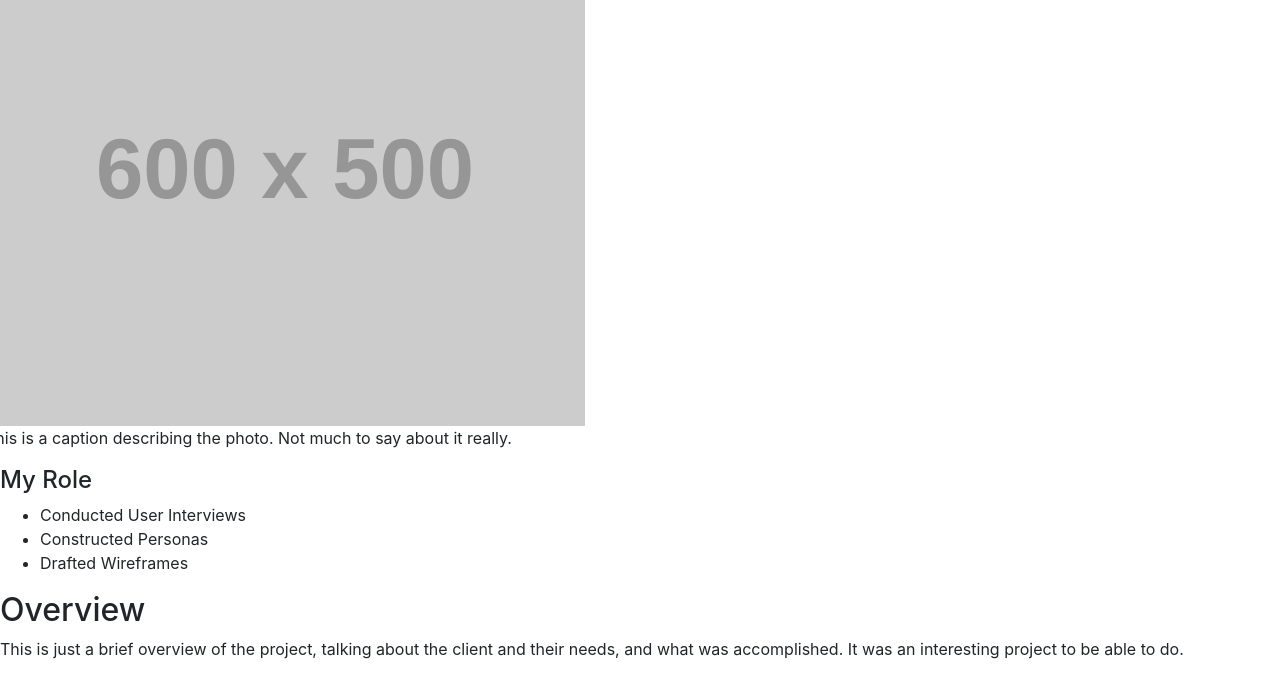
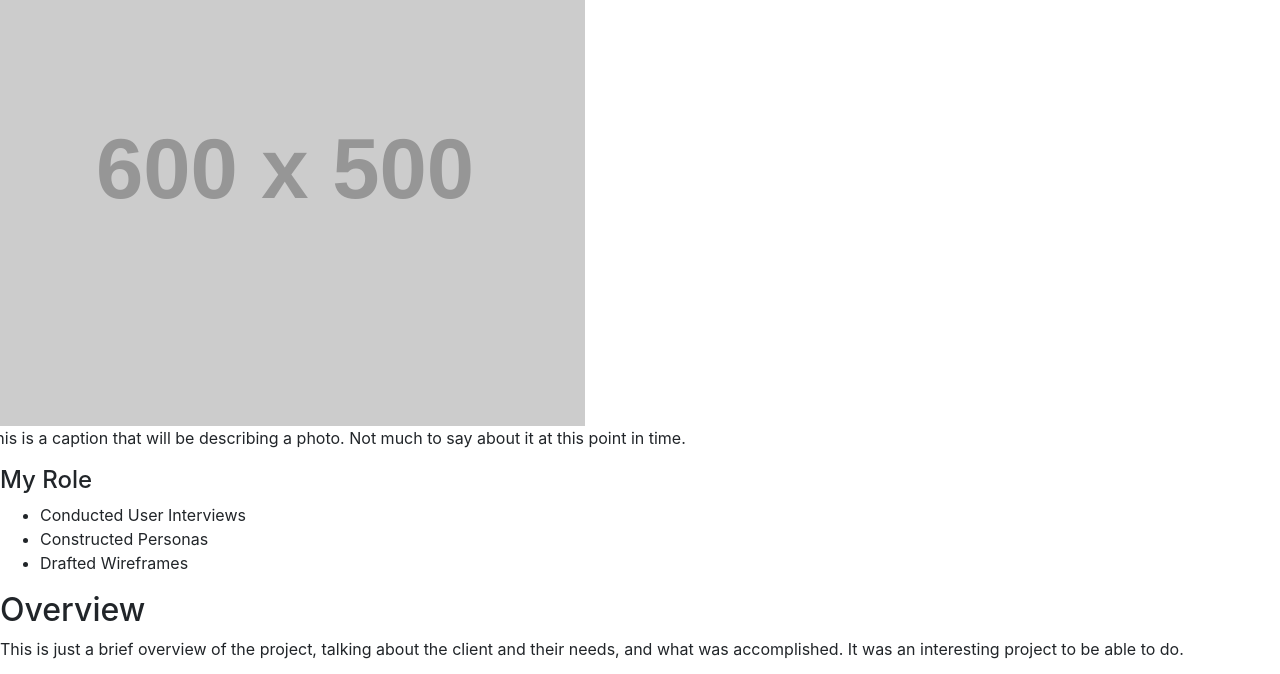
Before and after one commit to LexiMartinez/UX_UI_HW_20, a plain HTML site: page index.html in a window 1280 px wide. Shown: the part 411-1085 px from the top of the page. Drawn offline with nearby package versions, Linux system fonts and the light colour scheme; placeholder pictures from the web are drawn by us.

Commit message:
fixing things up

```diff
--- a/index.html
+++ b/index.html
@@ -44,7 +44,7 @@
             <figure>
               <img src="http://placehold.it/600X500" />
               <figcaption>
-                This is a caption describing the photo. Not much to say about it really.
+                This is a caption that will be describing a photo. Not much to say about it at this point in time.
               </figcaption>
             </figure>
           </div>
```
